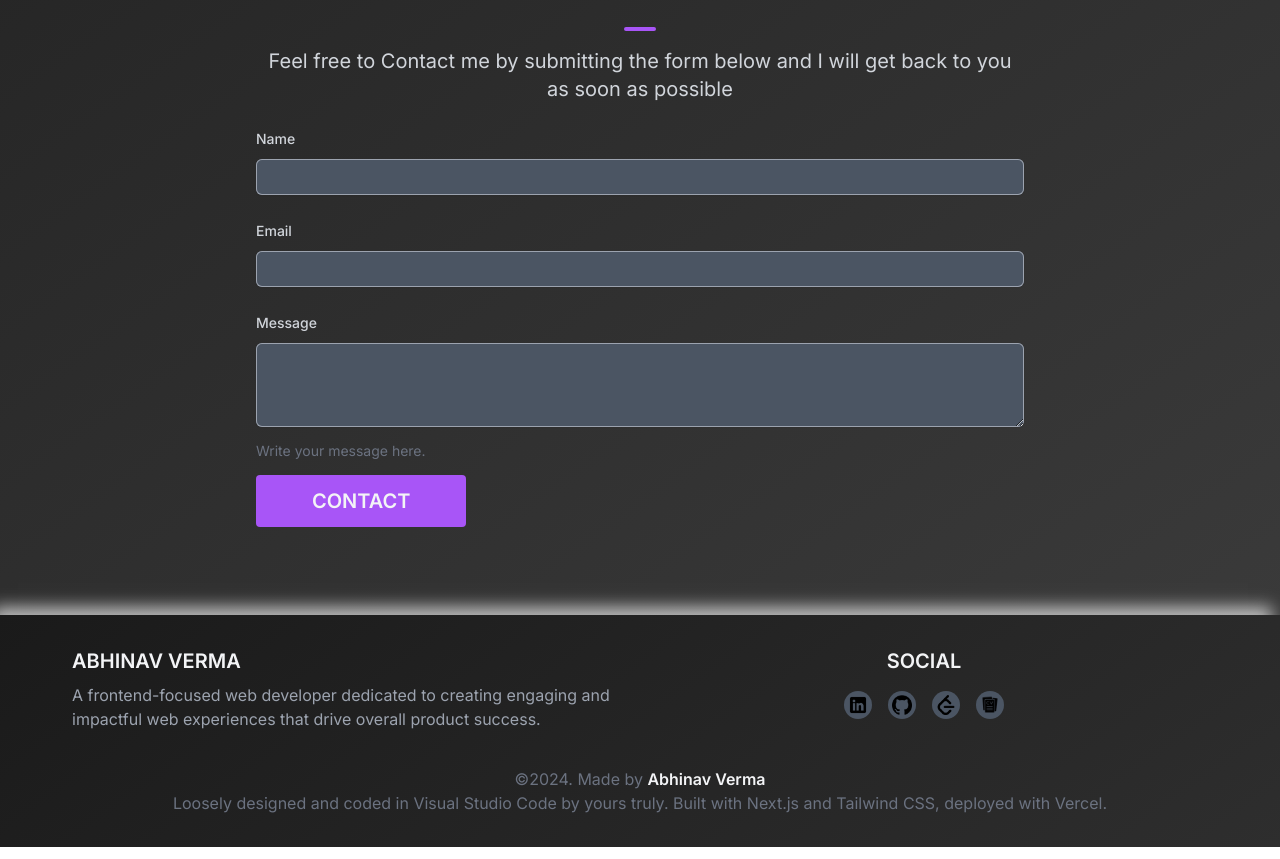
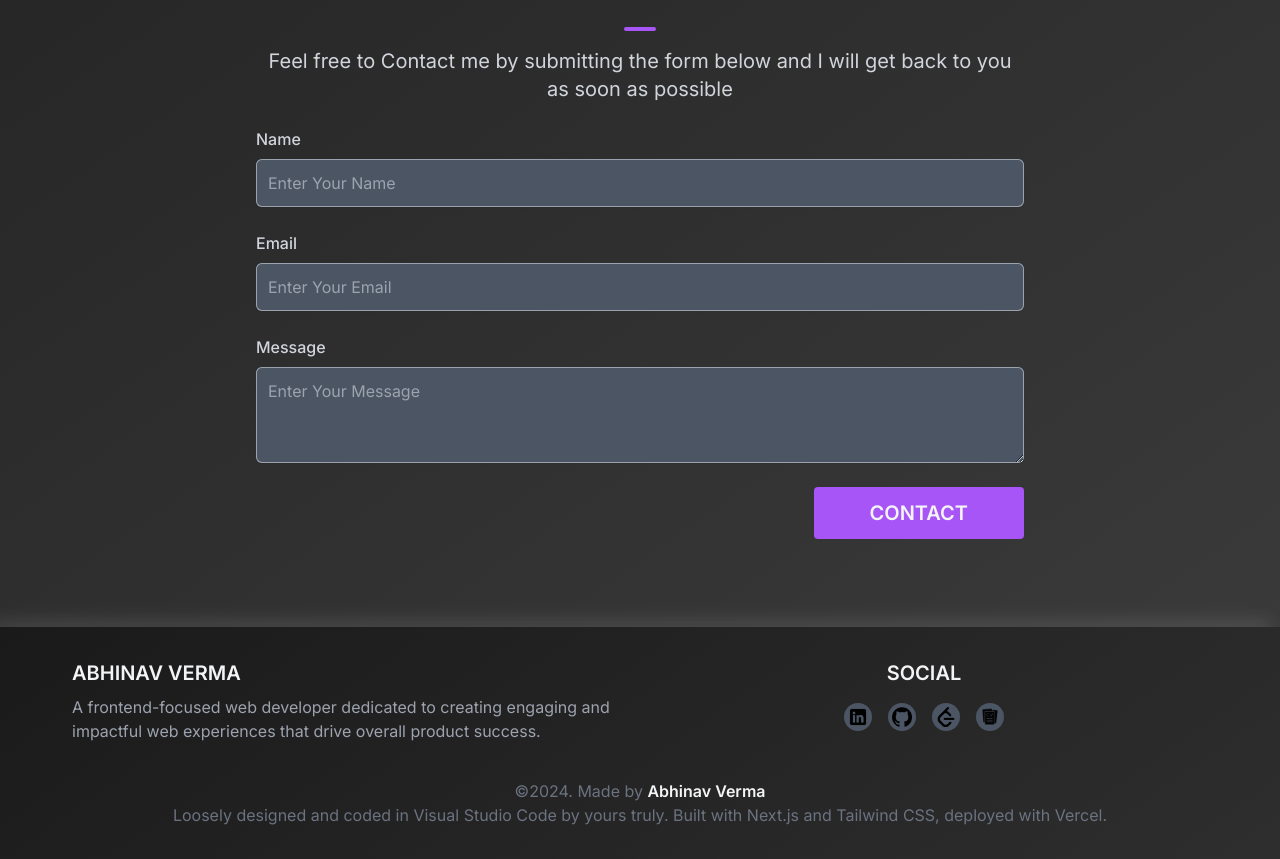
Before and after one commit to Abhinavv9258/portfolio, a Next.js app: page / in a window 1280 px wide. Shown: the part 2060-2919 px from the top of the page. Built offline with nearby package versions, Linux system fonts and the light colour scheme.

Commit message:
fix: fixed the UI of the Contact Me section

```diff
--- a/app/globals.css
+++ b/app/globals.css
@@ -8,7 +8,7 @@
   --background-start-rgb: 214, 219, 220;
   --background-end-rgb: 255, 255, 255;
   --box-shadow-light: 8px 8px 16px rgba(0, 0, 0, 0.1);
-  --box-shadow-dark: -8px -8px 16px rgba(255, 255, 255, 0.7);
+  --box-shadow-dark: -8px -8px 16px rgba(255, 255, 255, 0.1);
 }
 
 /* Define CSS variables for dark mode */
@@ -67,12 +67,14 @@ body {
     box-shadow: var(--box-shadow-light), var(--box-shadow-dark);
   }
 
-  .bg-home, .bg-projects {
+  .bg-home,
+  .bg-projects {
     background: linear-gradient(145deg, #e8e8e8, #ffffff);
     box-shadow: var(--box-shadow-light), var(--box-shadow-dark);
   }
 
-  .bg-about, .bg-contact {
+  .bg-about,
+  .bg-contact {
     background: linear-gradient(145deg, #252525, #3a3a3a);
     box-shadow: var(--box-shadow-light), var(--box-shadow-dark);
   }
@@ -81,4 +83,14 @@ body {
     background: linear-gradient(145deg, #1a1a1a, #2e2e2e);
     box-shadow: var(--box-shadow-light), var(--box-shadow-dark);
   }
+
+  input:focus,
+  textarea:focus {
+    outline: none;
+    box-shadow: 0 0 8px rgba(128, 90, 213, 0.5);
+  }
+
+  button:hover {
+    transform: translateY(-2px);
+  }
 }
--- a/components/ContactMe.tsx
+++ b/components/ContactMe.tsx
@@ -85,7 +85,7 @@ const ContactMe = () => {
                 </p>
                 <div className='lg:ml-40 lg:mr-40 md:ml-30 md:mr-30 sm:ml-20 sm:mr-10 m-2'>
                     <div className="sm:col-span-4 mt-6">
-                        <label htmlFor="email" className="block text-sm font-medium leading-6 text-gray-300">
+                        <label htmlFor="email" className="block font-medium leading-6 text-gray-300">
                             Name
                         </label>
                         <div className="mt-2">
@@ -96,12 +96,13 @@ const ContactMe = () => {
                                 autoComplete="name"
                                 value={formData.name}
                                 onChange={handleChange}
-                                className="bg-gray-600 block w-full rounded-md border-0 py-1.5 text-gray-900 shadow-sm ring-1 ring-inset ring-gray-400 placeholder:text-gray-400 focus:ring-2 focus:ring-gray-400 sm:text-sm sm:leading-6"
+                                placeholder='Enter Your Name'
+                                className="bg-gray-600 block w-full rounded-md border-0 p-3 text-gray-200 shadow-sm ring-1 ring-inset ring-gray-400 placeholder:text-gray-400 focus:ring-2 focus:outline-none focus:ring-purple-500 sm:leading-6"
                             />
                         </div>
                     </div>
                     <div className="sm:col-span-4 mt-6">
-                        <label htmlFor="email" className="block text-sm font-medium leading-6 text-gray-300">
+                        <label htmlFor="email" className="block font-medium leading-6 text-gray-300">
                             Email
                         </label>
                         <div className="mt-2">
@@ -112,12 +113,13 @@ const ContactMe = () => {
                                 autoComplete="email"
                                 value={formData.email}
                                 onChange={handleChange}
-                                className="bg-gray-600 block w-full rounded-md border-0 py-1.5 text-gray-900 shadow-sm ring-1 ring-inset ring-gray-400 placeholder:text-gray-400 focus:ring-2 focus:ring-gray-400 sm:text-sm sm:leading-6"
+                                placeholder='Enter Your Email'
+                                className="bg-gray-600 block w-full rounded-md border-0 p-3 text-gray-200 shadow-sm ring-1 ring-inset ring-gray-400 placeholder:text-gray-400 focus:ring-2 focus:outline-none focus:ring-purple-500 sm:leading-6"
                             />
                         </div>
                     </div>
                     <div className="col-span-full mt-6">
-                        <label htmlFor="message" className="block text-sm font-medium leading-6 text-gray-300">
+                        <label htmlFor="message" className="block font-medium leading-6 text-gray-300">
                             Message
                         </label>
                         <div className="mt-2">
@@ -127,17 +129,19 @@ const ContactMe = () => {
                                 rows={3}
                                 value={formData.message}
                                 onChange={handleChange}
-                                className="bg-gray-600 block w-full rounded-md border-0 py-1.5 text-gray-900 shadow-sm ring-1 ring-inset ring-gray-400 placeholder:text-gray-400 focus:ring-2 focus:ring-gray-400 sm:text-sm sm:leading-6"
+                                placeholder='Enter Your Message'
+                                className="bg-gray-600 block w-full rounded-md border-0 p-3 text-gray-200 shadow-sm ring-1 ring-inset ring-gray-400 placeholder:text-gray-400 focus:ring-2 focus:outline-none focus:ring-purple-500 sm:leading-6"
                             />
                         </div>
-                        <p className="mt-3 mb-3 text-sm leading-6 text-gray-500">Write your message here.</p>
                     </div>
-                    <button
-                        className="inline-block text-xl rounded hover:text-purple-500 bg-purple-500 hover:bg-gray-100 px-14 py-3 text-gray-100 font-semibold shadow-neumorphism-dark hover:shadow-neumorphism-dark transition-all duration-300"
-                        style={{ transitionDelay: '0.05s' }}
-                        onClick={formSubmit}>
-                        CONTACT
-                    </button>
+                    <div className=' mt-6 flex flex-row-reverse'>
+                        <button
+                            className="inline-block text-xl rounded hover:text-purple-500 bg-purple-500 hover:bg-gray-100 px-14 py-3 text-gray-100 font-semibold shadow-neumorphism-dark hover:shadow-neumorphism-dark transition-all duration-300 focus:outline-gray-400 outline-gray-400"
+                            style={{ transitionDelay: '0.05s' }}
+                            onClick={formSubmit}>
+                            CONTACT
+                        </button>
+                    </div>
                 </div>
             </div>
             <ToastContainer />
```
